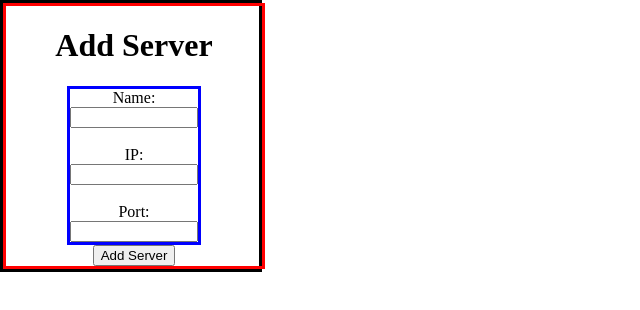
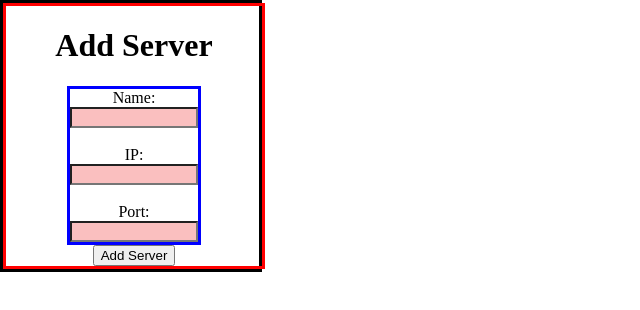
Before and after one commit to oslabs-beta/Revis, a Next.js app: page /dashboard in a window 1280 px wide. Shown: the top 310 px of the page, without its empty margins (0-640 px from the left). Built offline with nearby package versions, Linux system fonts and the light colour scheme.

Commit message:
Continued progress on dashboard collapsable sidebar

```diff
--- a/components/Server.tsx
+++ b/components/Server.tsx
@@ -4,9 +4,9 @@ export default function Server(props) {
   const { name, IP, PORT } = props;
   return (
     <div className={styles.server}>
-      <p>Name - {name}</p>
-      <p>IP - {IP}</p>
-      <p>PORT - {PORT}</p>
+      <p>Name: {name}</p>
+      <p>IP: {IP}</p>
+      <p>PORT: {PORT}</p>
     </div>
   );
 }
--- a/components/ServerAdd.tsx
+++ b/components/ServerAdd.tsx
@@ -1,22 +1,66 @@
-import React, { useState } from 'react';
-import styles from '../styles/ServerAdd.module.scss';
+import React, { useEffect, useState } from "react";
+import styles from "../styles/ServerAdd.module.scss";
 
 function ServerAdd(props) {
   const { addServer } = props;
+
+  const IP_REG_EX = "(25[0-5]|2[0-4][0-9]|[01]?[0-9][0-9]?)(.|$)){4}";
+  const PORT_REG_EX = "[0-9]{4}";
+  const validityCheck = (e) => {
+    const currentElem: HTMLInputElement = e.target;
+    if (!currentElem.validity.valid) {
+      if (currentElem.id === "name") {
+        currentElem.nextSibling.innerHTML =
+          "Please input at least four characters";
+      } else if (currentElem.id === "PORT") {
+        currentElem.nextSibling.innerHTML =
+          "Please input a proper port number (eg. 8080)";
+      } else {
+        currentElem.nextSibling.innerHTML =
+          "Please input a valid IP address (ie. 192.91.44.23)";
+      }
+    } else currentElem.nextSibling.innerHTML = "";
+  };
   return (
     <div className={styles.serverAddWrapper}>
       <h1> Add Server </h1>
-      <form onSubmit={addServer}>
+      <form onSubmit={addServer} noValidate>
         <div className={styles.inputWrapper}>
           <label>Name:</label>
-          <input type="text" id="name"></input>
+          <input
+            type="text"
+            id="name"
+            autoComplete="off"
+            required
+            onChange={validityCheck}
+            minLength={4}
+          ></input>
+          <span></span>
+
           <br />
 
           <label>IP:</label>
-          <input type="text" id="IP"></input>
+          <input
+            type="text"
+            id="IP"
+            autoComplete="off"
+            required
+            onChange={validityCheck}
+            // minLength={7}
+            pattern={IP_REG_EX}
+          ></input>
+          <span></span>
           <br />
           <label>Port:</label>
-          <input type="text" id="PORT"></input>
+          <input
+            type="text"
+            id="PORT"
+            autoComplete="off"
+            required
+            onChange={validityCheck}
+            pattern={PORT_REG_EX}
+          ></input>
+          <span></span>
         </div>
         <input type="submit" value="Add Server" />
       </form>
--- a/components/Sidebar.tsx
+++ b/components/Sidebar.tsx
@@ -1,8 +1,8 @@
-import React, { useState } from 'react';
-import Link from 'next/link';
-import ServerAdd from './ServerAdd';
-import ServerList from './ServerList';
-import styles from '../styles/Sidebar.module.scss';
+import React, { useState } from "react";
+import Link from "next/link";
+import ServerAdd from "./ServerAdd";
+import ServerList from "./ServerList";
+import styles from "../styles/Sidebar.module.scss";
 
 function Sidebar(props) {
   const [sideBarHidden, showOrHideSideBar] = useState(false);
@@ -10,10 +10,12 @@ function Sidebar(props) {
 
   const addServer = (e) => {
     e.preventDefault();
-    const name = document.querySelector('#name').value;
-    const IP = document.querySelector('#IP').value;
-    const PORT = document.querySelector('#PORT').value;
-    updateList(serverList.concat({ name, IP, PORT }));
+    const name = document.querySelector("#name").value;
+    const IP = document.querySelector("#IP").value;
+    const PORT = document.querySelector("#PORT").value;
+
+    if (name.length <= 4 && PORT.length >= 4 && IP.length >= 7)
+      updateList(serverList.concat({ name, IP, PORT }));
   };
 
   return (
--- a/styles/ServerAdd.module.scss
+++ b/styles/ServerAdd.module.scss
@@ -12,5 +12,15 @@
     flex-direction: column;
     width: 50%;
     margin: auto;
+
+    input:focus {
+      outline: none;
+    }
+    input:valid {
+      background-color: rgb(118, 255, 118);
+    }
+    input:invalid {
+      background-color: rgb(250, 191, 191);
+    }
   }
 }
```
Also changed, not shown: 1 other file (tests, documents, lock files or other folders).
